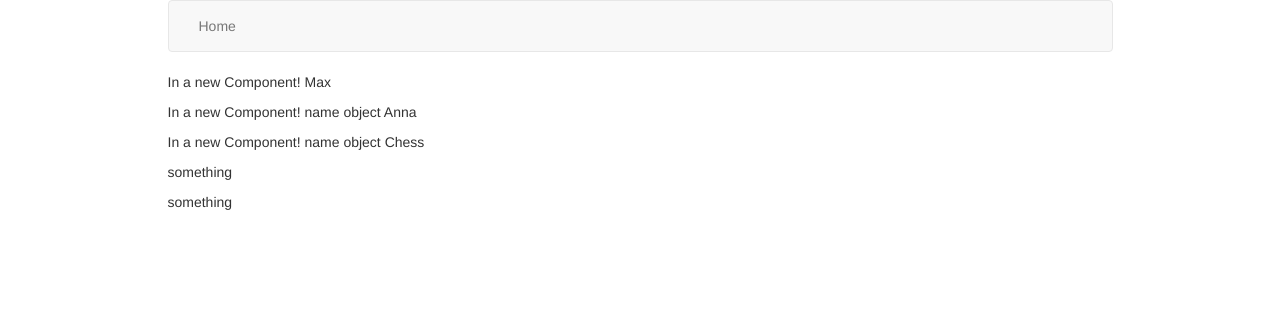
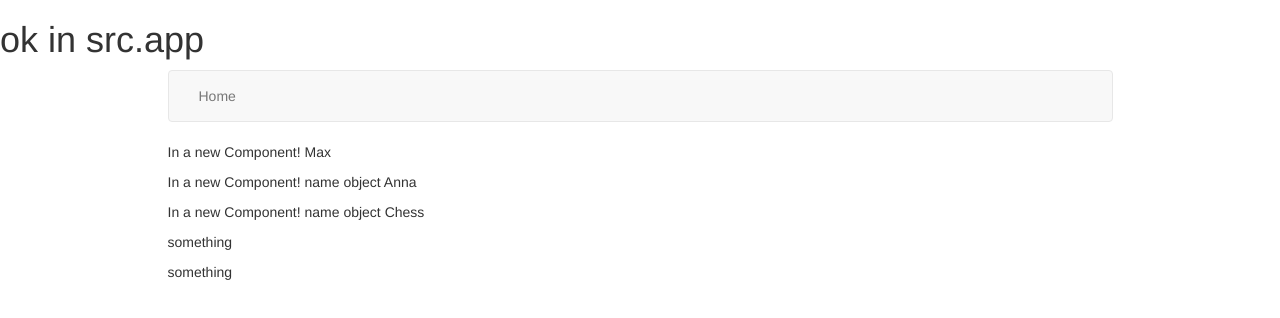
Before and after one commit to Luther-Varys/testazurebravos01, a React app: page src/index.html in a window 1280 px wide. Shown: the top 318 px of the page. Built offline with nearby package versions, Linux system fonts and the light colour scheme.

```diff
--- a/src/index.html
+++ b/src/index.html
@@ -17,7 +17,7 @@
     </div>
 -->
 
-
+<h1>ok in src.app</h1>
     <div id="app">
 
     </div>
```
